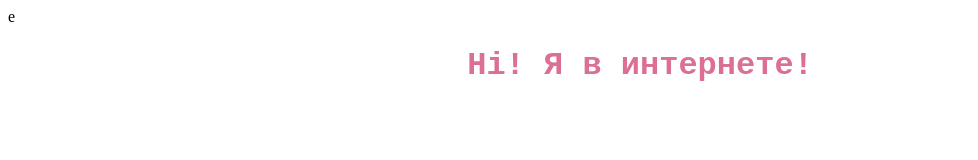
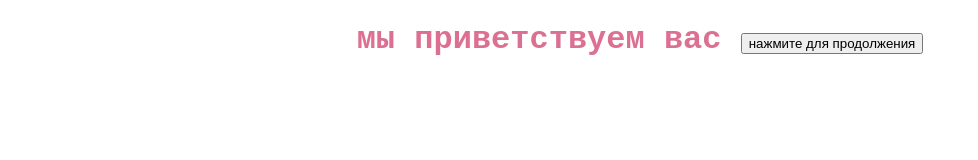
Before and after one commit to Nazar3d/start, a plain HTML site: page index.html in a window 1280 px wide. Shown: the whole page, without its empty margins (0-978 px from the left). Drawn offline with Linux system fonts and the light colour scheme.

Commit message:
Add files via upload

```diff
--- a/index.html
+++ b/index.html
@@ -1,4 +1,5 @@
-e<!DOCTYPE html>
+<!-- index.html -->
+<!DOCTYPE html>
 <html lang="ru">
   <head>
     <meta charset="UTF-8" />
@@ -8,6 +9,8 @@ e<!DOCTYPE html>
     <title>ITC</title>
   </head>
   <body>
-    <h1>Hi!   Я в интернете!</h1>
+    <h1>мы приветствуем вас
+      <button>нажмите для продолжения</button>
+    </h1>
   </body>
 </html>
```
